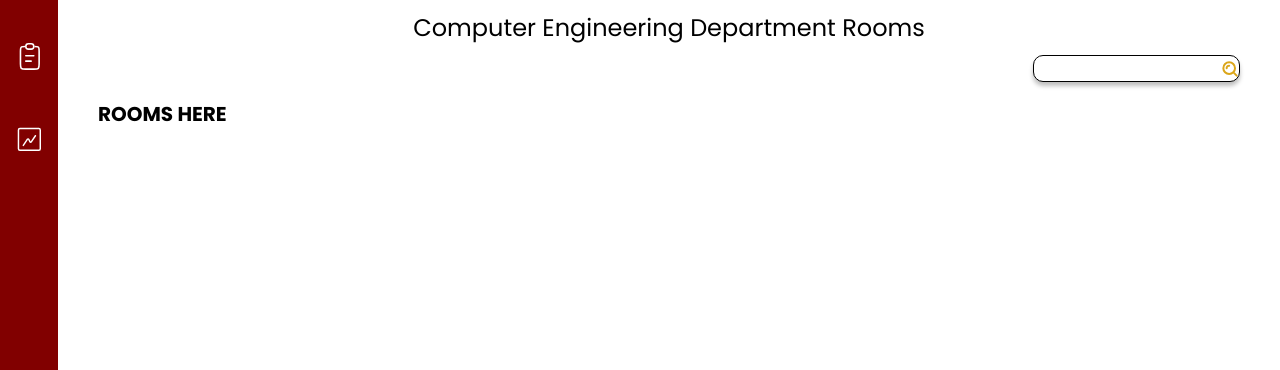
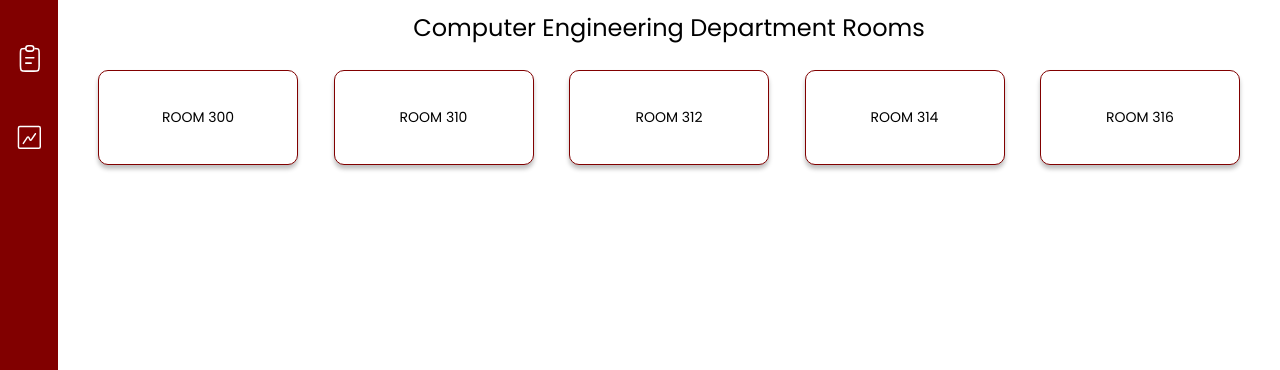
Before and after one commit to mccedddy/2FA-Attendance-System, a PHP site: page /pages/professor_homepage.html in a window 1280 px wide. Shown: the part 73-443 px from the top of the page. Run offline with PHP 8.4, Linux system fonts and the light colour scheme.

Commit message:
added rooms

```diff
--- a/css/professor_homepage.css
+++ b/css/professor_homepage.css
@@ -114,23 +114,27 @@ body {
     align-items: center;
   }
 
-  .filter-container {
+  .search-container {
     display: flex;
     justify-content: end;
   }
 
-  .filter-textbox {
+  .search-textbox {
     width: 200px;
     height: 25px;
     padding-left: 5px;
     flex-shrink: 0;
     border-radius: 10px;
-    border: 1px solid #000;
+    border: 1px solid #810000;
     background: #FFF;
     box-shadow: 0px 4px 4px 0px rgba(0, 0, 0, 0.25);
     display: flex;
     align-items: center;
     justify-content: center;
+  }
+
+  .filter-textbox:hover, .filter-textbox:focus {
+    outline: 1px solid #810000;
   }
 
   input[type="text"] {
@@ -157,6 +161,16 @@ body {
     line-height: normal;
   }
 
+  #sectionFilter:hover, #sectionFilter:focus{
+    outline: 1px solid #810000;
+  }
+
+  .filters-container {
+    display: flex;
+    align-items: center;
+    justify-content: space-between;
+  }
+
   .date-time-filter {
     width: 125px;
     height: 28px;
@@ -169,6 +183,67 @@ body {
     color: #810000;
     padding: 0px 12px 0px 12px;
     cursor: pointer;
+  }
+
+  .date-time-filter:hover, .date-time-filter:focus {
+    outline: 1px solid #810000;
+  }
+
+  #export {
+    width: 149px;
+    height: 30px;
+    flex-shrink: 0;
+    border-radius: 5px;
+    border: 1px solid #810000;
+    display: flex;
+    justify-content: space-around;
+    align-items: center;
+    background-color: #fff;
+    color: #810000;
+    font-family: "Poppins";
+    font-size: 12px;
+    font-style: normal;
+    font-weight: 700;
+    line-height: normal;
+  }
+
+  #export:hover {
+    outline: 1px solid #810000;
+  }
+
+  .room-button-container {
+    margin-top: 25px;
+    display: flex;
+    justify-content: space-between;
+    align-items: center;
+    flex-wrap: wrap;
+  }
+
+  .room-button {
+    width: 200px;
+    height: 95px;
+    margin-bottom: 25px;
+    flex-shrink: 0;
+    border-radius: 10px;
+    border: 1px solid #810000;
+    box-shadow: 0px 4px 4px 0px rgba(0, 0, 0, 0.25);
+    background-color: white;
+    color: black;
+    padding: 10px;
+    text-align: center;
+    cursor: pointer;
+    color: #000;
+    font-family: "Poppins";
+    font-size: 14px;
+    font-style: normal;
+    font-weight: 400;
+    line-height: normal;
+  }
+
+  .room-button:hover {
+    background-color: #810000;
+    color: white;
+    outline: 3px solid #810000;
   }
 
   #attendanceTable {
--- a/pages/professor_homepage.html
+++ b/pages/professor_homepage.html
@@ -18,7 +18,7 @@
         <a onclick="toProfessorHomepage()"><img src="..\assets\images\logos\pup_logo.png" /></a>
         <div class="navbar-buttons">
           <div class="navbar-top-buttons">
-            <a href="attendance_page.html"><img src="..\assets\images\icons\notepad.svg" class="nav-button"/></a>
+            <img src="..\assets\images\icons\notepad.svg" class="nav-button"/>
             <img src="..\assets\images\icons\graph.svg" class="nav-button"/>
           </div>
           <a href="..\index.html"><img src="..\assets\images\icons\logout.svg" class="nav-button"/></a>
@@ -30,13 +30,13 @@
             <a onclick="toProfessorHomepage()"><h1>PUP HDF Attendance System</h1></a>
         </div>
         <h1 class="title">Computer Engineering Department Rooms</h1>
-        <div class="filter-container">
-          <div class="filter-textbox">
-            <input type="text" name="search" id="search">
-            <img src="..\assets\images\icons\search.svg"/>
-          </div>
+        <div class="room-button-container">
+          <a href="attendance_page.html"><button class="room-button">ROOM 300</button></a>
+          <a href="attendance_page.html"><button class="room-button">ROOM 310</button></a>
+          <a href="attendance_page.html"><button class="room-button">ROOM 312</button></a>
+          <a href="attendance_page.html"><button class="room-button">ROOM 314</button></a>
+          <a href="attendance_page.html"><button class="room-button">ROOM 316</button></a>
         </div>
-        <h1>ROOMS HERE</h1>
     </section>
     <!-- <script src="../scripts.js"></script> -->
     <script>
```
Also changed, not shown: pages/attendance_page.html (+11 -6 lines), assets/images/icons/download.svg (added).
